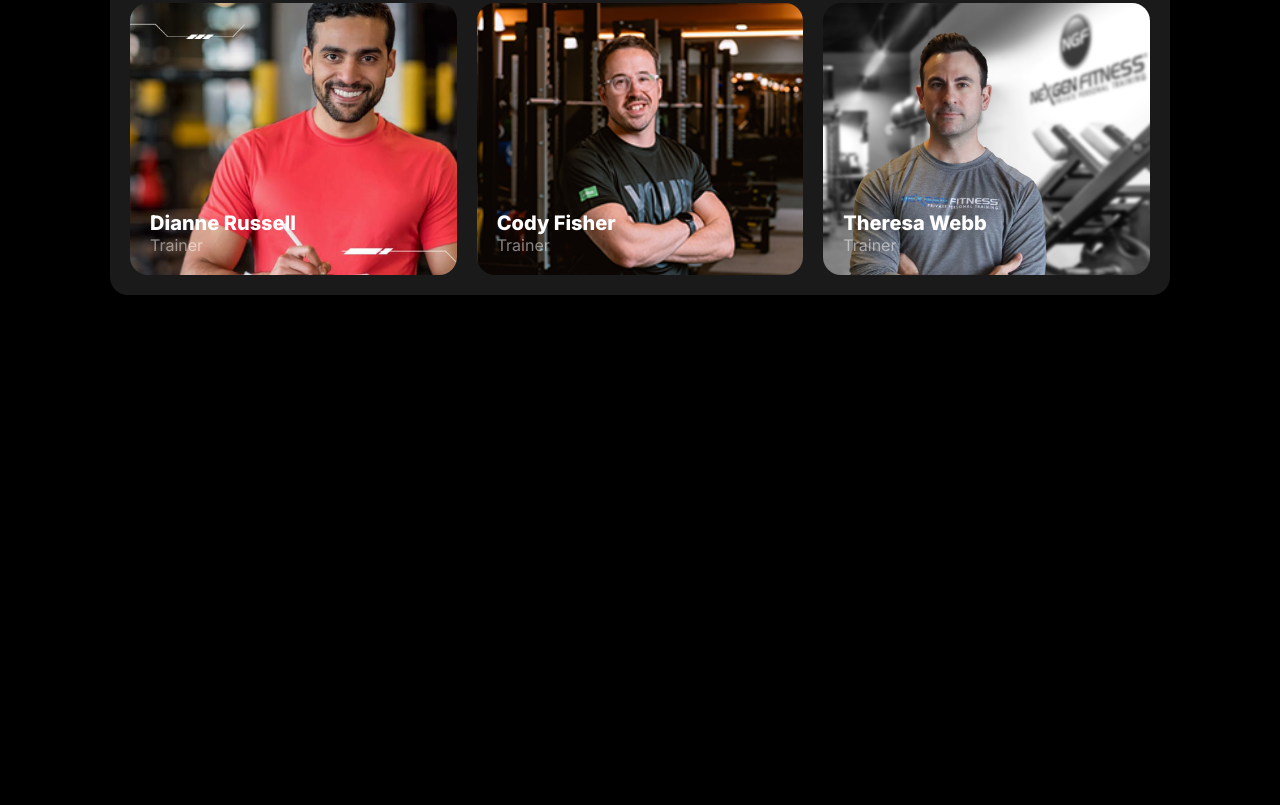
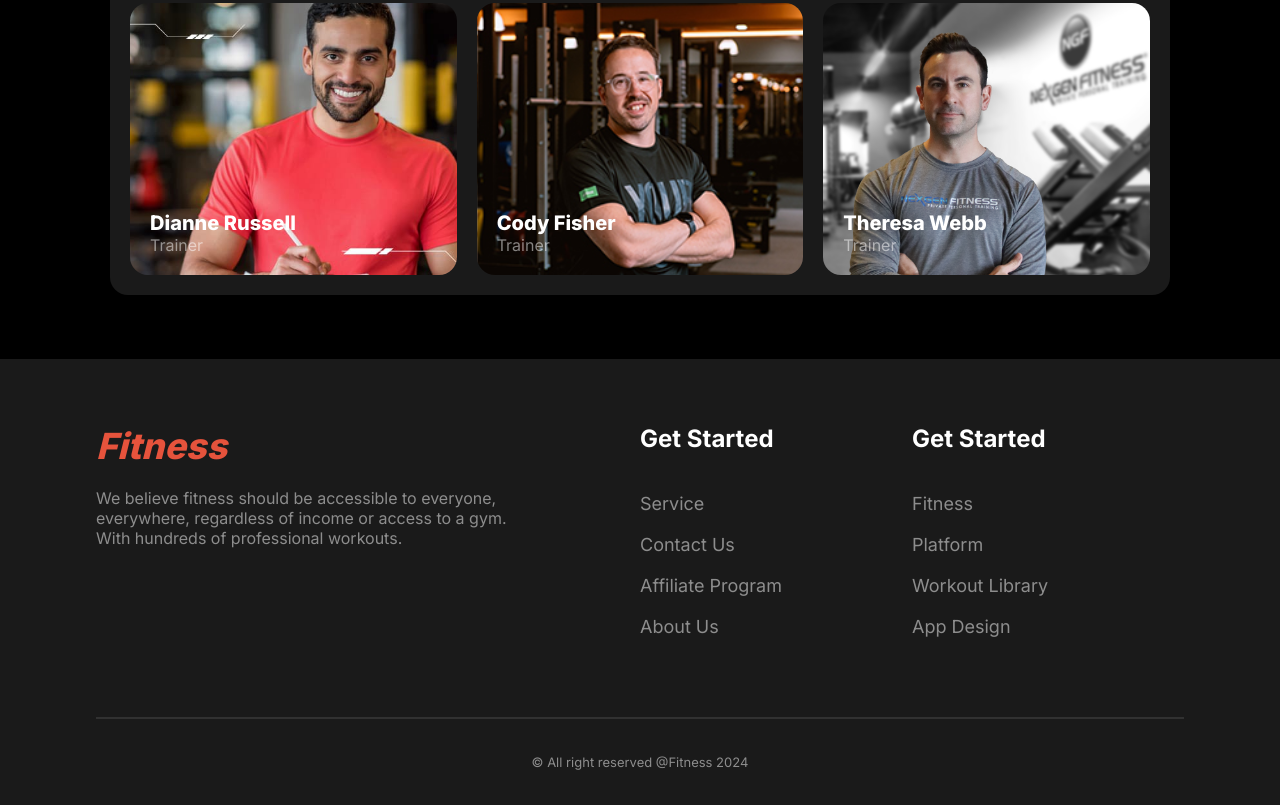
Before and after one commit to nazmus-sakib-202/b10a2-versatile-ui-challenge, a plain HTML site: page index.html in a window 1280 px wide. Shown: the part 2131-2936 px from the top of the page. Before the commit the page ends 2490 px from the top, so only its background shows below. Drawn offline with Linux system fonts and the light colour scheme; a web font is replaced by a local one.

Commit message:
footer section completed

```diff
--- a/index.html
+++ b/index.html
@@ -145,7 +145,34 @@
         </section>
     </main>
     <footer>
-
+        <div class="footer">
+            <div class="container footer-parent-container">
+                <div class="footer-container">
+                    <div class="footer-logo">
+                        <div class="logo">
+                            <h3><i>Fitness</i></h3>
+                        </div>
+                        <p>We believe fitness should be accessible to everyone, everywhere, regardless of income or access to a gym. With hundreds of professional workouts.</p>
+                    </div>
+                    <div class="footer-nav">
+                        <h3>Get Started</h3>
+                        <p>Service</p>
+                        <p>Contact Us</p>
+                        <p>Affiliate Program</p>
+                        <p>About Us</p>
+                    </div>
+                    <div class="footer-nav">
+                        <h3>Get Started</h3>
+                        <p>Fitness</p>
+                        <p>Platform</p>
+                        <p>Workout Library</p>
+                        <p>App Design</p>
+                    </div>
+                </div>
+                <hr>
+                <p class="footer-copyright">© All right reserved @Fitness 2024</p>
+            </div>
+        </div>
     </footer>
 </body>
 </html>
--- a/styles/style.css
+++ b/styles/style.css
@@ -417,6 +417,68 @@ header{
     color: rgba(255, 255, 255, 0.5);
 }
 
+/* footer */
+.footer{
+    background-color: rgba(255, 255, 255, 0.1);
+}
+
+.footer-parent-container{
+    margin-bottom: 0;
+}
+
+.footer-container{
+    display: grid;
+    grid-template-columns: 1fr .5fr .5fr;
+    padding-top: 65px;
+    padding-bottom: 80px;
+}
+
+.footer-logo{
+    display: flex;
+    flex-direction: column;
+    gap: 20px;
+    max-width: 443px;
+}
+
+.footer-logo p{
+    font-size: 16px;
+    font-weight: 400;
+    color: rgba(255, 255, 255, 0.5);
+}
+
+.footer-nav{
+    display: flex;
+    flex-direction: column;
+    gap: 20px;
+}
+
+.footer-nav h3{
+    text-align: left;
+    font-size: 24px;
+    font-weight: 700;
+    margin-bottom: 20px;
+}
+
+.footer-nav p{
+    cursor: pointer;
+    font-size: 18px;
+    font-weight: 400;
+    color: rgba(255, 255, 255, 0.5);
+}
+
+hr{
+    border: 1px solid rgba(255, 255, 255, 0.1);
+}
+
+.footer-copyright{
+    text-align: center;
+    font-size: small;
+    font-weight: 400;
+    color: rgba(255, 255, 255, 0.5);
+    padding-top: 35px;
+    padding-bottom: 35px;
+}
+
 /* responsive design */
 @media screen and (max-width: 576px) {
     .nav-options{
@@ -541,4 +603,10 @@ header{
     .team-grid{
         grid-template-columns: 1fr;
     }
+
+    .footer-container{
+        display: flex;
+        flex-direction: column;
+        gap: 20px;
+    }
 }
```
